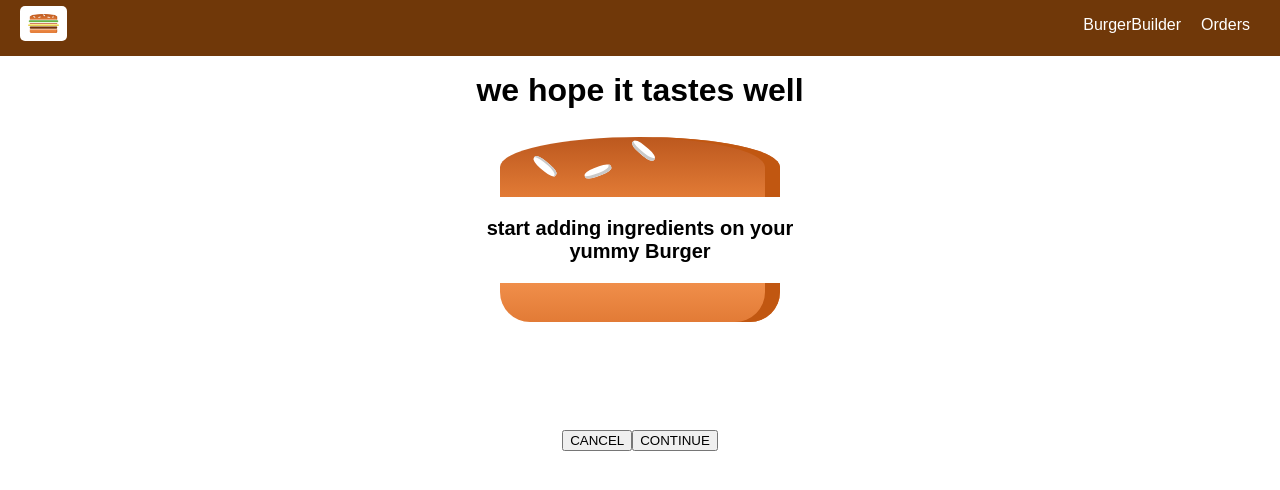
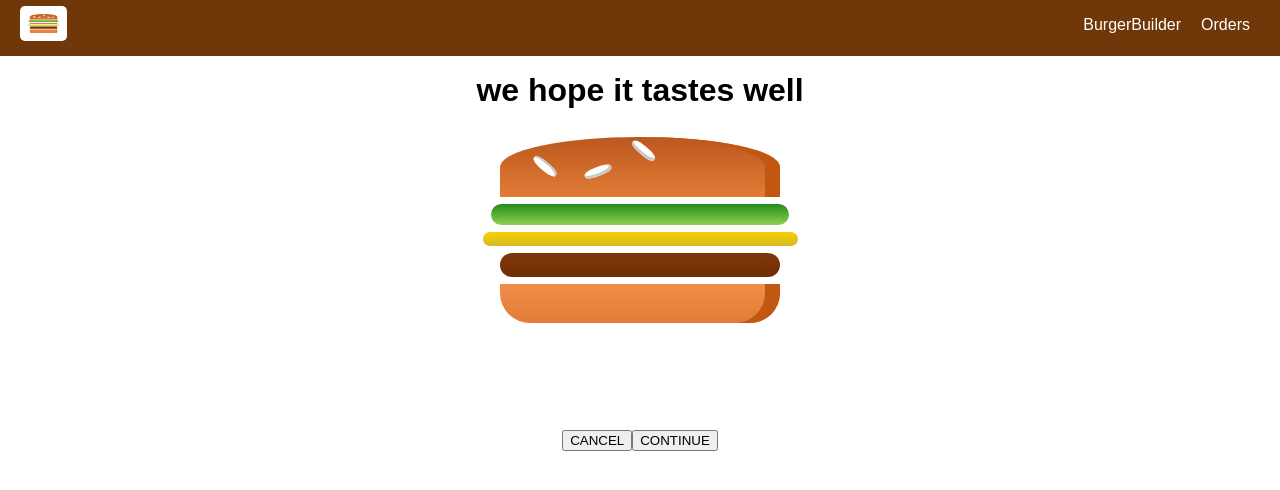
Before and after one commit to Vinayreddyyp/my-burger-app, a React app: page /checkout in a window 1280 px wide. Shown: the top 490 px of the page. Built offline with nearby package versions, Linux system fonts and the light colour scheme.

Commit message:
add components

```diff
--- a/src/components/Burger/Burger.js
+++ b/src/components/Burger/Burger.js
@@ -3,6 +3,10 @@ import classes from './Burger.css';
 import BurgerIngredient from './BurgerIngredient/BurgerIngredient'
 
 const burger = (props) => {
+  console.log("burger props", props);
+  if(!props.ingredients) {
+    return null
+  }
   let transformedIngredients = Object.keys(props.ingredients)
    .map(igkey => {
      return [...Array(String(props.ingredients[igkey]))].map((_, i) => {
--- a/src/containers/BurgerBuilder/BurgerBuilder.js
+++ b/src/containers/BurgerBuilder/BurgerBuilder.js
@@ -41,7 +41,7 @@ class BurgerBuilder extends Component {
       return sum + el;
     }, 0);
      console.log("sum", sum);
-    this.setState({purchasable: sum > 0 });
+    return  sum > 0;
   }
 
   // addIngredientHandler = (type) => {
@@ -87,18 +87,15 @@ class BurgerBuilder extends Component {
 
   PurchaseContinued = () => {
 
-    const queryParams = [];
-    for(let i in this.state.ingredients) {
-        console.log("i in ingredents", i);
-        queryParams.push(encodeURIComponent(i) + '=' + encodeURIComponent(this.state.ingredients[i]));
-    };
-    queryParams.push('price=' + this.state.totalPrice);
-    const queryString = queryParams.join('&');
-    console.log("queryParams", queryParams);
-        this.props.history.push({
-         pathname: '/checkout',
-         search: '?' + queryString
-        });
+    // const queryParams = [];
+    // for(let i in this.state.ingredients) {
+    //     console.log("i in ingredents", i);
+    //     queryParams.push(encodeURIComponent(i) + '=' + encodeURIComponent(this.state.ingredients[i]));
+    // };
+    // queryParams.push('price=' + this.state.totalPrice);
+    // const queryString = queryParams.join('&');
+    // console.log("queryParams", queryParams);
+        this.props.history.push('/checkout');
   }
   render() {
     const disabledInfo = { ...this.props.ings }
@@ -116,7 +113,7 @@ class BurgerBuilder extends Component {
           <BuildControls ingredientAdded={this.props.onIngredientAdded}
           ingredientRemove={this.props.onIngredientRemoved}
           disabled={this.disabledInfo}
-          purchasable={this.state.purchasable}
+          purchasable={this.updatePurchaseState(this.props.ings)}
           ordered= {this.purchaseHandler}
           price={this.props.price} />
         </Aux>
--- a/src/containers/Checkout/Checkout.js
+++ b/src/containers/Checkout/Checkout.js
@@ -2,33 +2,34 @@ import React, { Component } from 'react';
 import { Route } from 'react-router-dom';
 import CheckoutSummary from '../../components/Order/CheckoutSummary/CheckoutSummary';
 import ContactData from './ContactData/ContactData';
+import {connect} from 'react-redux';
 
 class Checkout extends Component {
-    state = {
-        ingredients: null,
-        price: 0,
-        totalPrice: 0,
-    };
+    // state = {
+    //     ingredients: null,
+    //     price: 0,
+    //     totalPrice: 0,
+    // };
 
-    componentWillMount() {
-        console.log("query props", this.props);
-        const query = new URLSearchParams(this.props.location.search);
-        console.log("query", query);
-        const ingredients = {};
-        let price = 0;
-        for(let param of query.entries()) {
-            console.log("param", param);
-            console.log("query.entries()", query.entries());
-            if(param[0] === 'price') {
-               price = param[1];
-            } else {
-                ingredients[param[0]] = +param[1];
-            }
-            console.log("ingredients[param[0]] = +param[1];", ingredients[param[0]] = +param[1]);
-        };
-        this.setState({ingredients: ingredients, totalPrice: price});
+    // componentWillMount() {
+    //     console.log("query props", this.props);
+    //     const query = new URLSearchParams(this.props.location.search);
+    //     console.log("query", query);
+    //     const ingredients = {};
+    //     let price = 0;
+    //     for(let param of query.entries()) {
+    //         console.log("param", param);
+    //         console.log("query.entries()", query.entries());
+    //         if(param[0] === 'price') {
+    //            price = param[1];
+    //         } else {
+    //             ingredients[param[0]] = +param[1];
+    //         }
+    //         console.log("ingredients[param[0]] = +param[1];", ingredients[param[0]] = +param[1]);
+    //     };
+    //     this.setState({ingredients: ingredients, totalPrice: price});
 
-    }
+    // }
 
     CheckoutCancelHandler = () => {
       this.props.history.goBack();
@@ -42,17 +43,21 @@ class Checkout extends Component {
         return (
             <div>
                 <CheckoutSummary
-                  ingredients={this.state.ingredients}
+                  ingredients={this.props.ings}
                   cancelHandler = {this.CheckoutCancelHandler}
                   continueHandler = {this.CheckoutContinueHandler}/>
                 <Route
                 path={this.props.match.url + '/contact-data'}
-                render={(props) => (<ContactData
-                     ingredients={this.state.ingredients}
-                     price={this.state.totalPrice} {...props}/>)} />
+                component = {ContactData} />
             </div>
         )
     }
-};
+}
 
-export default Checkout;
+const mapStateToprops = state => {
+    return {
+        ings: state.ingredients,
+    }
+}
+
+export default connect(mapStateToprops)(Checkout);
--- a/src/containers/Checkout/ContactData/ContactData.js
+++ b/src/containers/Checkout/ContactData/ContactData.js
@@ -4,6 +4,7 @@ import classes from './ContactData.css';
 import Axios from '../../../axiosOrder';
 import Spinner from '../../../components/UI/Spinner/Spinner';
 import Input from '../../../components/UI/Input/Input'
+import { connect } from 'react-redux';
 
 class ContactData  extends Component {
 
@@ -117,7 +118,7 @@ class ContactData  extends Component {
          console.log("formdata", formData);
 
         const order = {
-        Ingredients: this.state.ingredients,
+        Ingredients: this.props.ings,
         price: this.props.price,
         orderData: formData,
         customer: {
@@ -218,4 +219,11 @@ class ContactData  extends Component {
        }
 };
 
-export default ContactData;
+const mapStateToProps = state => {
+    return {
+        ings: state.ingredients,
+        price: state.totalPrice
+    }
+}
+
+export default connect(mapStateToProps)(ContactData);
--- a/src/index.js
+++ b/src/index.js
@@ -9,7 +9,7 @@ import App from './App';
 import registerServiceWorker from './registerServiceWorker';
 
 
-const store = createStore(reducer);
+const store = createStore(reducer,  window.__REDUX_DEVTOOLS_EXTENSION__ && window.__REDUX_DEVTOOLS_EXTENSION__());
 
 const app = (
     <Provider store={store}>
```
